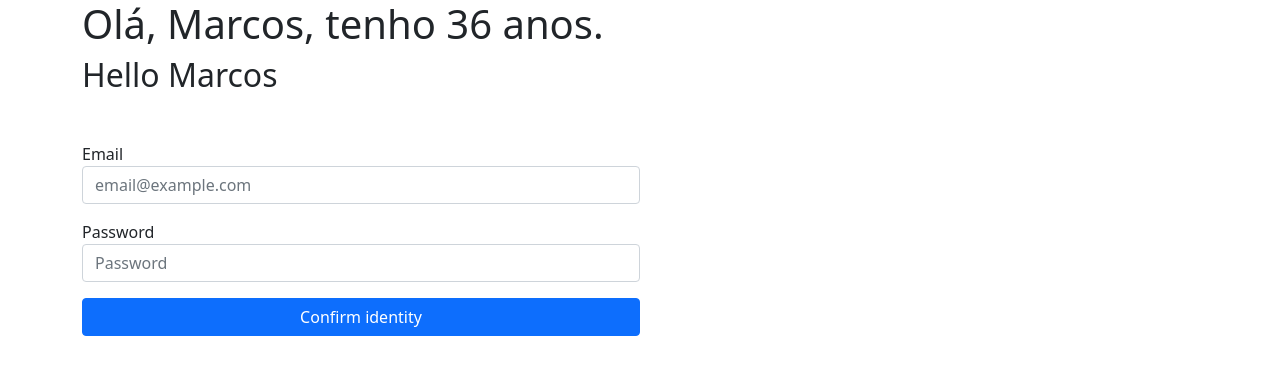
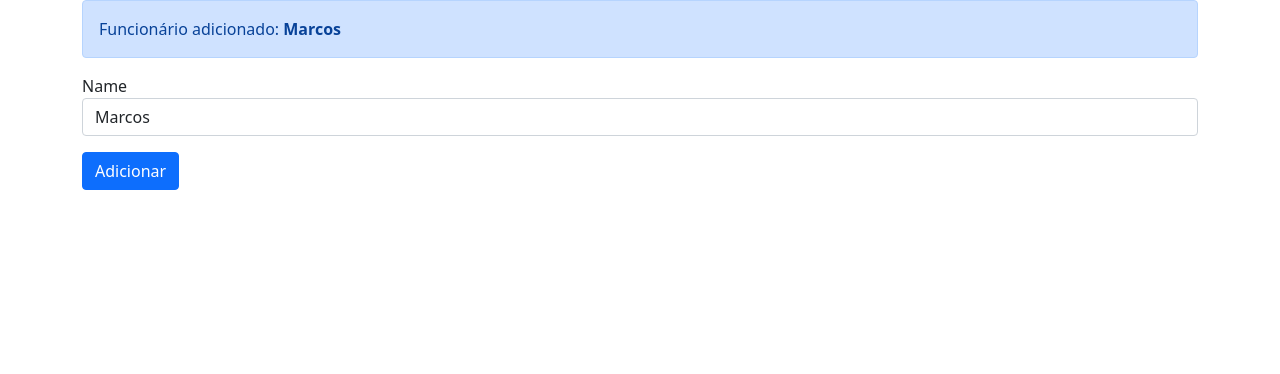
Before and after one commit to marcosviniciusam90/my-first-angular-project, an Angular app: page / in a window 1280 px wide. Shown: the top 374 px of the page. Built offline with nearby package versions, Linux system fonts and the light colour scheme.

Commit message:
Usando event binding

```diff
--- a/src/app/app.component.html
+++ b/src/app/app.component.html
@@ -1,8 +1,13 @@
 <div class="container">
+    <div class="alert alert-primary" role="alert">
+        Funcionário adicionado: <strong>{{nome}}</strong>
+    </div>
 
-    <h1>Olá, {{ name }}, tenho {{getIdade() + 5}} anos.</h1>
+    <div class="form-group mb-3">
+        <label>Name</label>
+        <input type="text" class="form-control" placeholder="Nome" (input)="alterarNome($event)"
+            value="{{nome}}">
+    </div>
 
-    <app-hello></app-hello>
-
-    <app-bem-vindo></app-bem-vindo>
+    <button type="button" class="btn btn-primary" (click)="adicionar()">Adicionar</button>
 </div>
--- a/src/app/app.component.ts
+++ b/src/app/app.component.ts
@@ -6,10 +6,21 @@ import { Component } from '@angular/core';
   styleUrls: ['./app.component.css']
 })
 export class AppComponent {
-  name = 'Marcos';
+  nome = 'Marcos';
   idade = 31;
 
   getIdade() {
     return this.idade;
   }
+
+  adicionar() {
+    console.log(`Adicionando ${this.nome}`);
+    const numero = Math.round(Math.random() * 100);
+    this.nome = 'Marcos ' + numero;
+  }
+
+  alterarNome(event: any) {
+    //console.log(event);
+    this.nome = event.target.value;
+  }
 }
```
